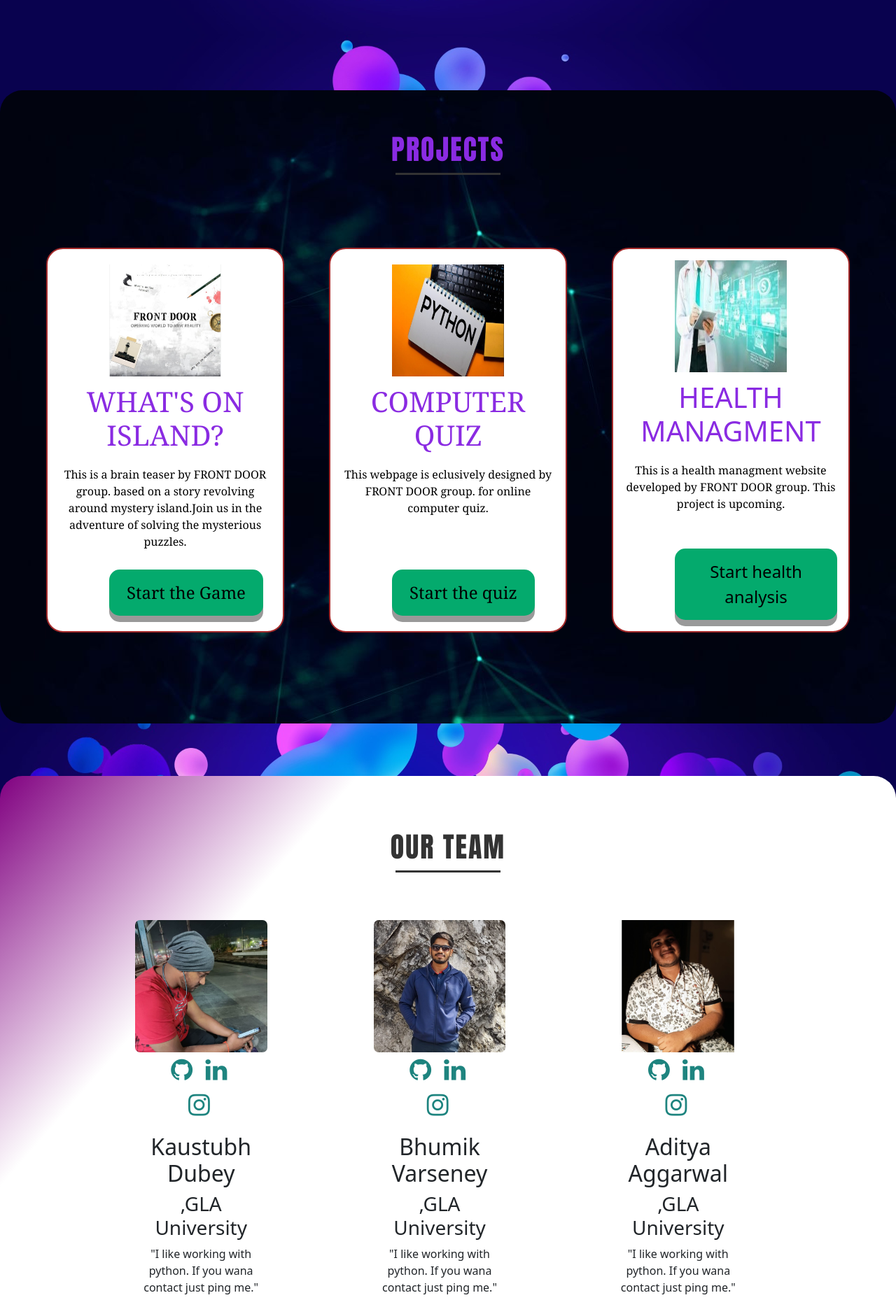
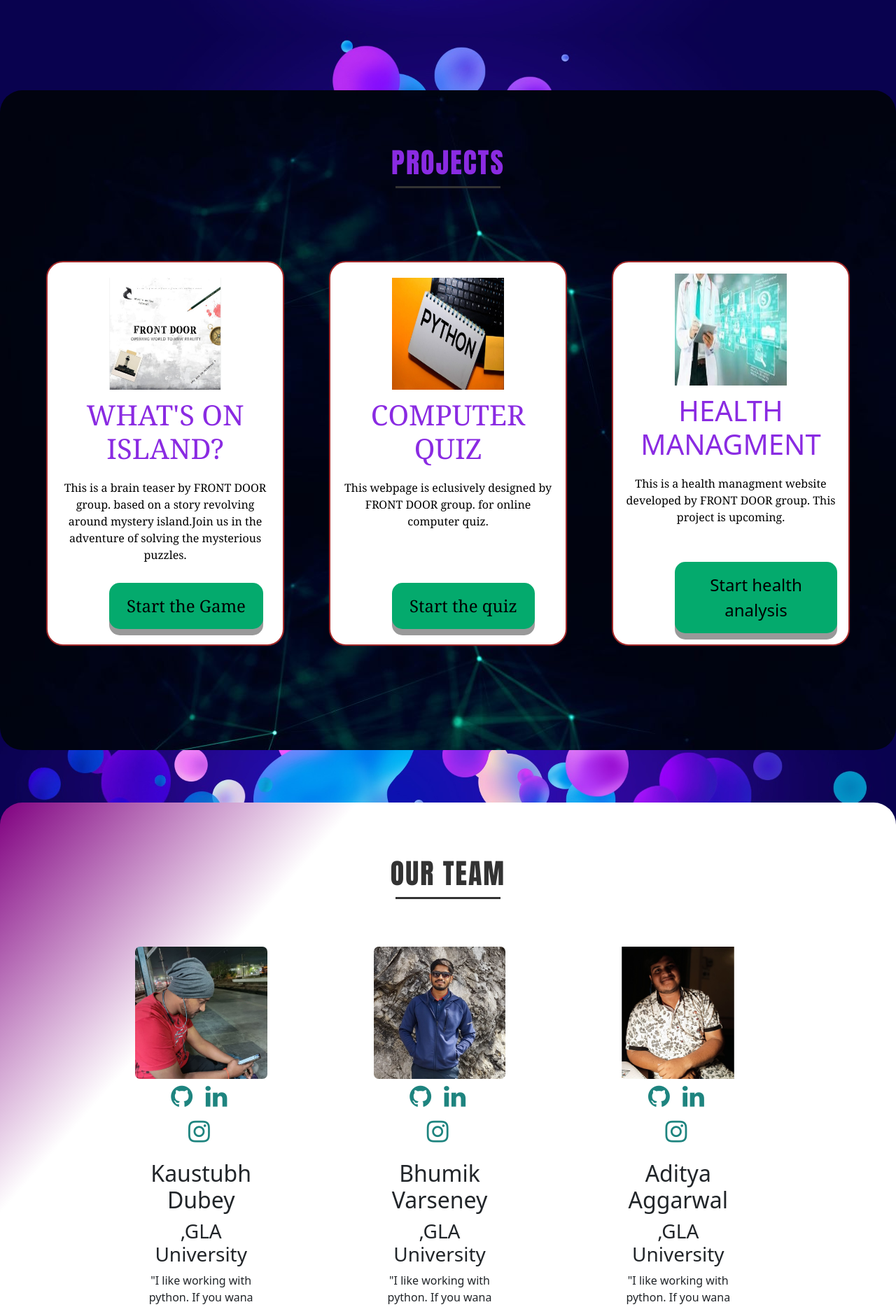
Before and after one commit to cybergaz/test_repo, a PHP site: page /home.html in a window 1280 px wide. Shown: the part 671-2539 px from the top of the page at 70% size. Run offline with PHP 8.4, Linux system fonts and the light colour scheme; some libraries are stand-ins or nearby versions; some web fonts are replaced.

Commit message:
Update home.css

```diff
--- a/home.css
+++ b/home.css
@@ -336,7 +336,7 @@ h1::after {
 .services-container{
 	background-image: url(bgimg.jpg);
 	border-radius: 2em;
-	padding: 3em 0;
+	padding: 4.2em 0;
 }
 #services{
     margin: 34px;
```
